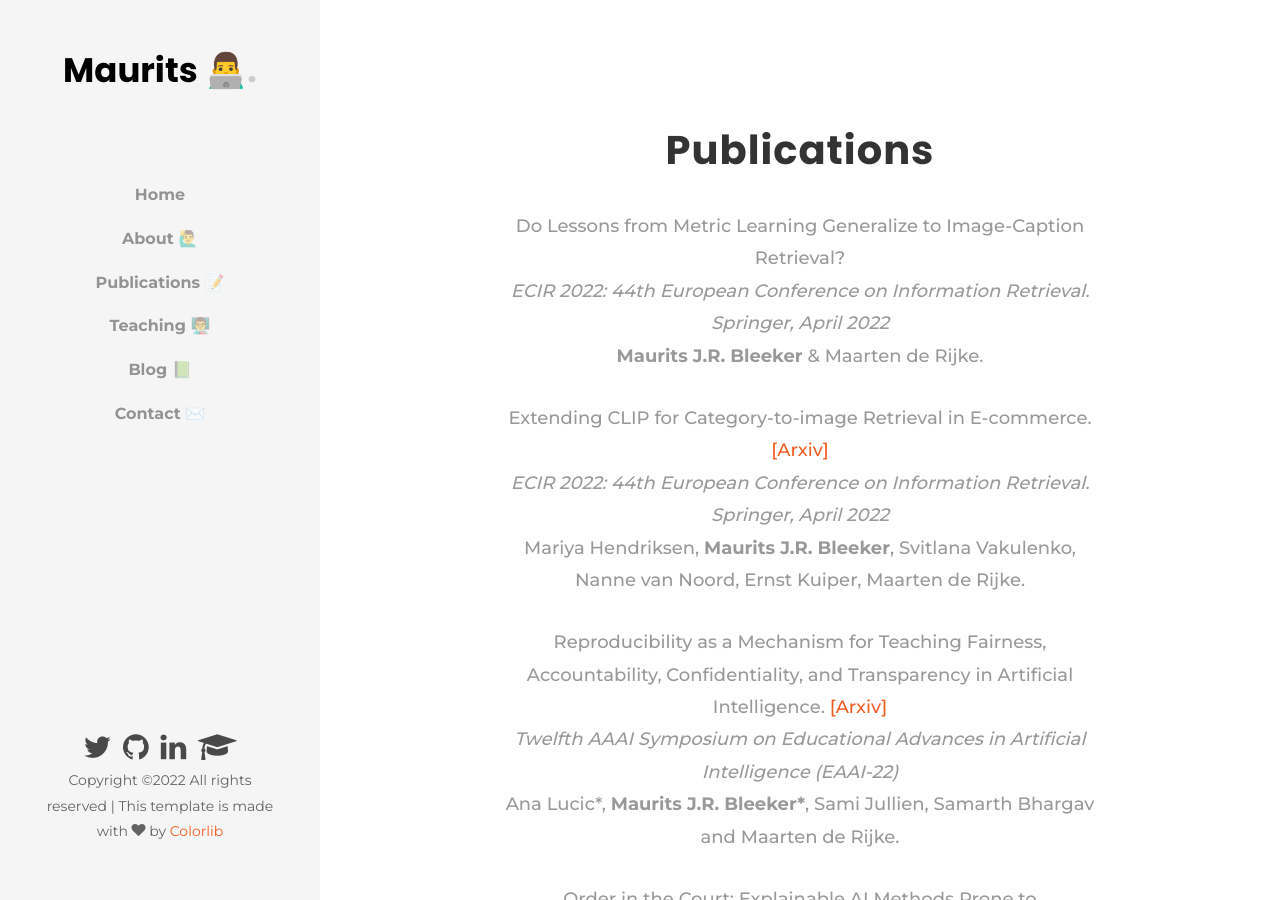
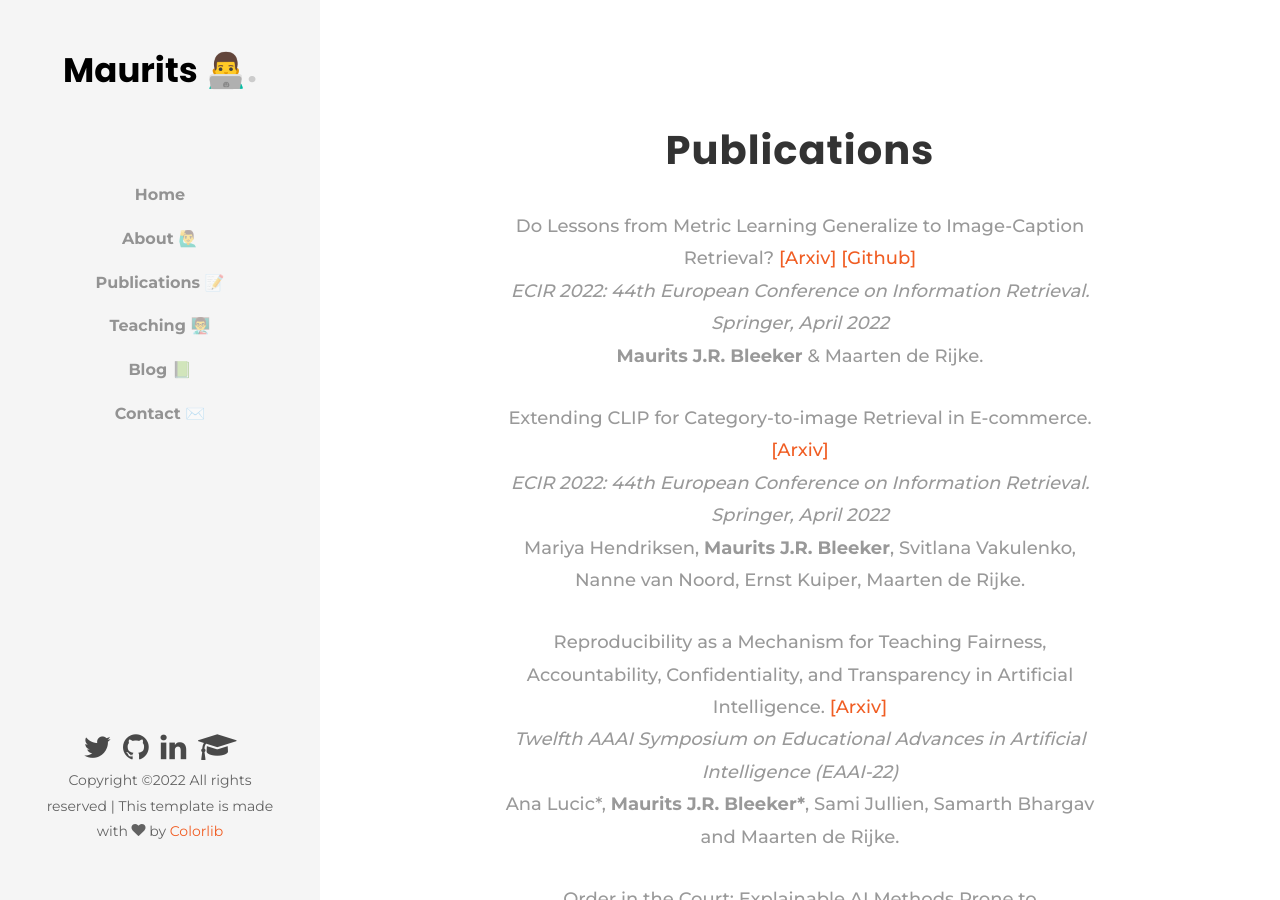
Before and after one commit to MauritsBleeker/mauritsbleeker.github.io, a Jekyll site: the page built from publications.md, in a window 1280 px wide and 900 px high. Built offline with Jekyll 4.4.1, drawn with Linux system fonts in a browser that asks for light colours; some web fonts are replaced.

Commit message:
arxiv upload

```diff
--- a/_layouts/publications.html
+++ b/_layouts/publications.html
@@ -12,7 +12,8 @@
                     <h1 class="mb-4">Publications</h1>
                     <div class="publication-block">
                         <p class="paper-title"> Do Lessons from Metric Learning Generalize to Image-Caption Retrieval?
-
+                            <a href="https://arxiv.org/abs/2202.07474"> [Arxiv] </a>
+                            <a href="https://github.com/MauritsBleeker/ecir-2022-reproducibility-bleeker"> [Github]</a>
                         </p>
                         <p class="conference">
                             <i> ECIR 2022: 44th European Conference on Information Retrieval. Springer, April 2022 </i>
```
